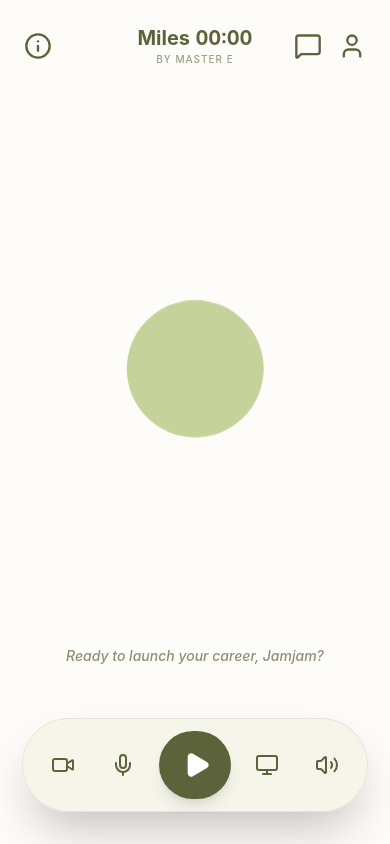
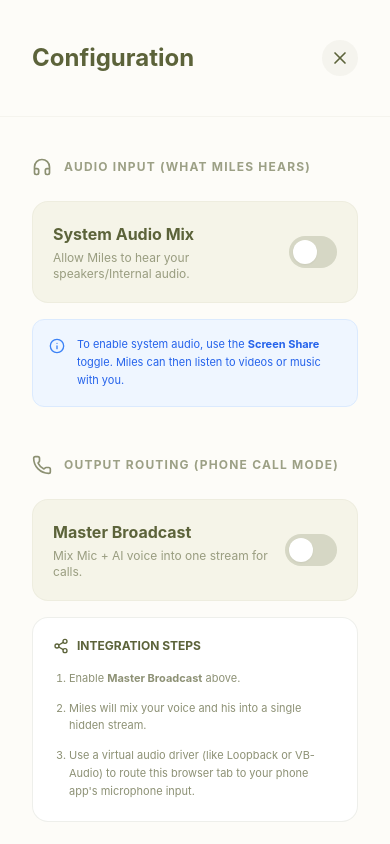
Before and after one commit to panyeroa1/jam-miles, a React (Vite) app: page / in a window 390 px wide. Both pictures are taken after a click on the button 38 px from the left and 45 px from the top of the page. Built offline with nearby package versions, Linux system fonts and the light colour scheme.

Commit message:
feat: Transform Info icon to Configuration hub
Replaces the 'Info' icon with a 'Settings' icon, introducing a new modal for managing audio routing (System Audio and Broadcast) and phone call integration. This change centralizes complex audio configurations into a dedicated UI.

```diff
--- a/App.tsx
+++ b/App.tsx
@@ -1,8 +1,9 @@
+
 import React, { useState, useRef, useEffect, useCallback } from 'react';
 import { GeminiLiveManager } from './services/geminiService.ts';
 import { TranscriptionEntry, ConnectionStatus } from './types.ts';
 import {
-  Mic, MicOff, Info, Square, MessageSquare, X, Camera, CameraOff, ScreenShare, MonitorOff, Play, User, Sparkles, Video, VideoOff, Monitor, Zap, Volume2, VolumeX
+  Mic, MicOff, Info, Square, MessageSquare, X, Camera, CameraOff, ScreenShare, MonitorOff, Play, User, Sparkles, Video, VideoOff, Monitor, Zap, Volume2, VolumeX, Radio, Phone, PhoneOff, Settings, Headphones, Music, Share2
 } from 'lucide-react';
 
 const App: React.FC = () => {
@@ -13,41 +14,36 @@ const App: React.FC = () => {
   const [error, setError] = useState<string | null>(null);
   const [audioData, setAudioData] = useState<Uint8Array>(new Uint8Array(0));
   const [showHistory, setShowHistory] = useState(false);
+  const [showSettings, setShowSettings] = useState(false);
   const [secondsElapsed, setSecondsElapsed] = useState(0);
   const [isCameraOn, setIsCameraOn] = useState(false);
   const [isScreenSharing, setIsScreenSharing] = useState(false);
   const [isMicMuted, setIsMicMuted] = useState(false);
   const [isSpeakerMuted, setIsSpeakerMuted] = useState(false);
   const [isSyncing, setIsSyncing] = useState(false);
+  const [isSystemAudioActive, setIsSystemAudioActive] = useState(false);
+  const [isPhoneMode, setIsPhoneMode] = useState(false);
 
   const managerRef = useRef<GeminiLiveManager | null>(null);
   const visualizerCanvasRef = useRef<HTMLCanvasElement>(null);
   const videoRef = useRef<HTMLVideoElement>(null);
   const processingCanvasRef = useRef<HTMLCanvasElement>(null);
-  const historyEndRef = useRef<HTMLDivElement>(null);
   const timerIntervalRef = useRef<number | null>(null);
   const frameIntervalRef = useRef<number | null>(null);
   const feedbackAudioCtxRef = useRef<AudioContext | null>(null);
 
-  // Sound Synthesis Logic
   const playFeedbackSound = (type: 'start' | 'stop') => {
     if (!feedbackAudioCtxRef.current) {
       feedbackAudioCtxRef.current = new (window.AudioContext || (window as any).webkitAudioContext)();
     }
     const ctx = feedbackAudioCtxRef.current;
     if (ctx.state === 'suspended') ctx.resume();
-
     const osc = ctx.createOscillator();
     const gain = ctx.createGain();
-
     osc.connect(gain);
     gain.connect(ctx.destination);
-
     const now = ctx.currentTime;
-
     if (type === 'start') {
-      // Rising "bloop"
-      osc.type = 'sine';
       osc.frequency.setValueAtTime(440, now);
       osc.frequency.exponentialRampToValueAtTime(880, now + 0.1);
       gain.gain.setValueAtTime(0, now);
@@ -56,8 +52,6 @@ const App: React.FC = () => {
       osc.start(now);
       osc.stop(now + 0.15);
     } else {
-      // Falling "thud"
-      osc.type = 'sine';
       osc.frequency.setValueAtTime(440, now);
       osc.frequency.exponentialRampToValueAtTime(220, now + 0.1);
       gain.gain.setValueAtTime(0, now);
@@ -68,19 +62,14 @@ const App: React.FC = () => {
     }
   };
 
-  // Timer Logic
   useEffect(() => {
     if (status === ConnectionStatus.CONNECTED) {
-      timerIntervalRef.current = window.setInterval(() => {
-        setSecondsElapsed(prev => prev + 1);
-      }, 1000);
+      timerIntervalRef.current = window.setInterval(() => setSecondsElapsed(prev => prev + 1), 1000);
     } else {
       if (timerIntervalRef.current) clearInterval(timerIntervalRef.current);
       if (status === ConnectionStatus.IDLE) setSecondsElapsed(0);
     }
-    return () => {
-      if (timerIntervalRef.current) clearInterval(timerIntervalRef.current);
-    };
+    return () => { if (timerIntervalRef.current) clearInterval(timerIntervalRef.current); };
   }, [status]);
 
   const formatTime = (totalSeconds: number) => {
@@ -89,7 +78,6 @@ const App: React.FC = () => {
     return `${mins.toString().padStart(2, '0')}:${secs.toString().padStart(2, '0')}`;
   };
 
-  // Video Streaming Logic
   const startCamera = async () => {
     try {
       const stream = await navigator.mediaDevices.getUserMedia({ video: { facingMode: 'user' } });
@@ -98,9 +86,7 @@ const App: React.FC = () => {
         setIsCameraOn(true);
         setIsScreenSharing(false);
       }
-    } catch (err) {
-      console.error("Camera access denied", err);
-    }
+    } catch (err) { console.error("Camera access denied", err); }
   };
 
   const stopCamera = () => {
@@ -112,42 +98,54 @@ const App: React.FC = () => {
 
   const startScreenShare = async () => {
     try {
-      const stream = await navigator.mediaDevices.getDisplayMedia({ video: true });
+      const stream = await navigator.mediaDevices.getDisplayMedia({ video: true, audio: true });
       if (videoRef.current) {
         videoRef.current.srcObject = stream;
         setIsScreenSharing(true);
         setIsCameraOn(false);
-        stream.getVideoTracks()[0].onended = () => setIsScreenSharing(false);
+
+        const audioTracks = stream.getAudioTracks();
+        if (audioTracks.length > 0) {
+          setIsSystemAudioActive(true);
+          managerRef.current?.addInputTrack(stream);
+        }
+
+        stream.getVideoTracks()[0].onended = () => {
+          setIsScreenSharing(false);
+          setIsSystemAudioActive(false);
+          managerRef.current?.removeInputTrack(stream);
+        };
       }
-    } catch (err) {
-      console.error("Screen share denied", err);
-    }
+    } catch (err) { console.error("Screen share denied", err); }
   };
 
   const stopScreenShare = () => {
     const stream = videoRef.current?.srcObject as MediaStream;
-    stream?.getTracks().forEach(t => t.stop());
+    if (stream) {
+      managerRef.current?.removeInputTrack(stream);
+      stream.getTracks().forEach(t => t.stop());
+    }
     if (videoRef.current) videoRef.current.srcObject = null;
     setIsScreenSharing(false);
+    setIsSystemAudioActive(false);
   };
 
   const toggleMic = () => {
     const nextState = !isMicMuted;
     setIsMicMuted(nextState);
-    if (managerRef.current) {
-      managerRef.current.setMicMuted(nextState);
-    }
+    managerRef.current?.setMicMuted(nextState);
   };
 
   const toggleSpeaker = () => {
     const nextState = !isSpeakerMuted;
     setIsSpeakerMuted(nextState);
-    if (managerRef.current) {
-      managerRef.current.setSpeakerMuted(nextState);
-    }
+    managerRef.current?.setSpeakerMuted(nextState);
   };
 
-  // Frame processing for Gemini
+  const togglePhoneMode = () => {
+    setIsPhoneMode(prev => !prev);
+  };
+
   useEffect(() => {
     if ((isCameraOn || isScreenSharing) && status === ConnectionStatus.CONNECTED) {
       frameIntervalRef.current = window.setInterval(() => {
@@ -164,18 +162,14 @@ const App: React.FC = () => {
     } else {
       if (frameIntervalRef.current) clearInterval(frameIntervalRef.current);
     }
-    return () => {
-      if (frameIntervalRef.current) clearInterval(frameIntervalRef.current);
-    };
+    return () => { if (frameIntervalRef.current) clearInterval(frameIntervalRef.current); };
   }, [isCameraOn, isScreenSharing, status]);
 
-  // Canvas Visualizer Drawing
   useEffect(() => {
     const canvas = visualizerCanvasRef.current;
     if (!canvas) return;
     const ctx = canvas.getContext('2d');
     if (!ctx) return;
-
     let animationFrameId: number;
     const render = () => {
       const dpr = window.devicePixelRatio || 1;
@@ -186,40 +180,29 @@ const App: React.FC = () => {
       const centerX = rect.width / 2;
       const centerY = rect.height / 2;
       const isMobile = rect.width < 640;
-
       const isVideoActive = isCameraOn || isScreenSharing;
       const baseRadius = isVideoActive ? (isMobile ? 30 : 40) : (isMobile ? 65 : 85);
-
       ctx.clearRect(0, 0, rect.width, rect.height);
       const now = Date.now();
       const breathing = Math.sin(now / 1500) * 5 + Math.sin(now / 800) * 2;
       let averageLevel = 0;
-      if (audioData.length > 0) {
-        averageLevel = audioData.reduce((a, b) => a + b, 0) / audioData.length;
-      }
+      if (audioData.length > 0) averageLevel = audioData.reduce((a, b) => a + b, 0) / audioData.length;
       const activePulse = (averageLevel / 255) * (isVideoActive ? 15 : (isMobile ? 40 : 60));
       const ringCount = isVideoActive ? 3 : (isMobile ? 6 : 8);
-
       for (let i = 1; i <= ringCount; i++) {
         const ringRadius = baseRadius + (i * (isVideoActive ? 8 : (isMobile ? 18 : 24))) + (breathing * 0.4);
-        ctx.beginPath();
-        ctx.arc(centerX, centerY, ringRadius, 0, Math.PI * 2);
-        ctx.lineWidth = 0.5;
-        ctx.strokeStyle = `rgba(92, 99, 58, ${isVideoActive ? 0.1 : 0.03 - (i * 0.002)})`;
-        ctx.stroke();
+        ctx.beginPath(); ctx.arc(centerX, centerY, ringRadius, 0, Math.PI * 2);
+        ctx.lineWidth = 0.5; ctx.strokeStyle = `rgba(92, 99, 58, ${isVideoActive ? 0.1 : 0.03 - (i * 0.002)})`; ctx.stroke();
       }
-
       const coreRadius = baseRadius + (activePulse * 0.5) + (breathing * 0.5);
-      ctx.beginPath();
-      ctx.arc(centerX, centerY, coreRadius, 0, Math.PI * 2);
-      ctx.fillStyle = isVideoActive ? 'rgba(197, 210, 153, 0.8)' : '#c5d299';
+      ctx.beginPath(); ctx.arc(centerX, centerY, coreRadius, 0, Math.PI * 2);
+      ctx.fillStyle = isPhoneMode ? 'rgba(59, 130, 246, 0.8)' : (isVideoActive ? 'rgba(197, 210, 153, 0.8)' : '#c5d299');
       ctx.fill();
-
       animationFrameId = requestAnimationFrame(render);
     };
     render();
     return () => cancelAnimationFrame(animationFrameId);
-  }, [audioData, isCameraOn, isScreenSharing, status]);
+  }, [audioData, isCameraOn, isScreenSharing, status, isPhoneMode]);
 
   const handleMessage = useCallback((text: string, isUser: boolean, isTurnComplete: boolean) => {
     if (isUser) {
@@ -237,7 +220,7 @@ const App: React.FC = () => {
     }
   }, []);
 
-  const handleProfileUpdate = useCallback((profile: any) => {
+  const handleProfileUpdate = useCallback(() => {
     setIsSyncing(true);
     setTimeout(() => setIsSyncing(false), 3000);
   }, []);
@@ -247,6 +230,7 @@ const App: React.FC = () => {
       playFeedbackSound('stop');
       managerRef.current?.disconnect();
       setStatus(ConnectionStatus.IDLE);
+      setIsSystemAudioActive(false);
     } else {
       playFeedbackSound('start');
       setStatus(ConnectionStatus.CONNECTING);
@@ -257,26 +241,33 @@ const App: React.FC = () => {
         manager.setSpeakerMuted(isSpeakerMuted);
         managerRef.current = manager;
         setStatus(ConnectionStatus.CONNECTED);
-      } catch (err) {
-        setStatus(ConnectionStatus.ERROR);
-      }
+      } catch (err) { setStatus(ConnectionStatus.ERROR); }
     }
   };
 
   return (
     <div className="h-screen-safe w-full flex flex-col overflow-hidden relative bg-[#fdfcf8] select-none">
       <canvas ref={processingCanvasRef} className="hidden" />
-
       <header className="relative z-30 flex items-center justify-between px-6 py-6 md:px-10 md:py-10">
         <div className="flex-1 flex justify-start items-center gap-2">
-          <button className="text-[#5c633a] hover:opacity-70 transition-opacity active:scale-95">
-            <Info size={28} />
-          </button>
+          <button onClick={() => setShowSettings(true)} className="text-[#5c633a] hover:opacity-70 transition-opacity active:scale-95"><Settings size={28} /></button>
           {isSyncing && (
             <div className="flex items-center gap-1.5 px-3 py-1 bg-[#c5d299]/30 rounded-full animate-pulse border border-[#c5d299]/50">
                <Sparkles size={14} className="text-[#5c633a]" />
                <span className="text-[10px] font-bold text-[#5c633a] uppercase tracking-wider hidden sm:inline">Learning</span>
             </div>
+          )}
+          {isSystemAudioActive && (
+             <div className="flex items-center gap-1.5 px-3 py-1 bg-blue-100 rounded-full border border-blue-200">
+                <Radio size={14} className="text-blue-600 animate-pulse" />
+                <span className="text-[10px] font-bold text-blue-600 uppercase tracking-wider hidden sm:inline">System Audio</span>
+             </div>
+          )}
+          {isPhoneMode && (
+             <div className="flex items-center gap-1.5 px-3 py-1 bg-blue-500 rounded-full border border-blue-600">
+                <Zap size={14} className="text-white animate-pulse" />
+                <span className="text-[10px] font-bold text-white uppercase tracking-wider hidden sm:inline">Broadcasting</span>
+             </div>
           )}
         </div>
         <div className="flex flex-col items-center">
@@ -294,13 +285,7 @@ const App: React.FC = () => {
 
       <main className="flex-1 relative flex flex-col items-center justify-center overflow-hidden">
         <div className={`absolute inset-0 transition-opacity duration-500 z-10 ${(isCameraOn || isScreenSharing) ? 'opacity-100' : 'opacity-0 pointer-events-none'}`}>
-          <video
-            ref={videoRef}
-            autoPlay
-            playsInline
-            muted
-            className="w-full h-full object-cover"
-          />
+          <video ref={videoRef} autoPlay playsInline muted className="w-full h-full object-cover" />
           <div className="absolute inset-0 bg-black/10 pointer-events-none" />
         </div>
         <canvas ref={visualizerCanvasRef} className="relative z-20 w-full h-full max-h-[75vw] max-w-[75vw] md:max-h-[800px] md:max-w-[800px] pointer-events-none" />
@@ -310,45 +295,28 @@ const App: React.FC = () => {
         <div className={`text-sm md:text-base font-medium h-12 px-8 text-center w-full max-w-[600px] line-clamp-2 italic leading-snug transition-colors duration-300 ${(isCameraOn || isScreenSharing) ? 'text-white drop-shadow-md' : 'text-[#5c633a]/70'}`}>
           {status === ConnectionStatus.CONNECTED ? (currentAssistantText || currentUserText || "Miles is listening...") : "Ready to launch your career, Jamjam?"}
         </div>
-
-        <div className="bg-[#f5f4e8]/90 backdrop-blur-xl px-4 py-3 rounded-full flex items-center gap-3 sm:gap-6 shadow-2xl border border-[#5c633a]/10">
-          <button
-            onClick={isCameraOn ? stopCamera : startCamera}
-            className={`p-3 rounded-full transition-all active:scale-90 ${isCameraOn ? 'bg-[#5c633a] text-white' : 'hover:bg-[#5c633a]/10 text-[#5c633a]'}`}
-            title="Toggle Camera"
-          >
-            {isCameraOn ? <VideoOff size={24} /> : <Video size={24} />}
+        <div className="bg-[#f5f4e8]/90 backdrop-blur-xl px-4 py-3 rounded-full flex flex-wrap items-center justify-center gap-2 sm:gap-4 shadow-2xl border border-[#5c633a]/10">
+          <button onClick={isCameraOn ? stopCamera : startCamera} className={`p-3 rounded-full transition-all active:scale-90 ${isCameraOn ? 'bg-[#5c633a] text-white' : 'hover:bg-[#5c633a]/10 text-[#5c633a]'}`} title="Toggle Camera">
+            {isCameraOn ? <VideoOff size={22} /> : <Video size={22} />}
+          </button>
+          <button onClick={toggleMic} className={`p-3 rounded-full transition-all active:scale-90 ${isMicMuted ? 'bg-[#ff4d4d] text-white' : 'hover:bg-[#5c633a]/10 text-[#5c633a]'}`} title="Toggle Mic">
+            {isMicMuted ? <MicOff size={22} /> : <Mic size={22} />}
           </button>
 
-          <button
-            onClick={toggleMic}
-            className={`p-3 rounded-full transition-all active:scale-90 ${isMicMuted ? 'bg-[#ff4d4d] text-white' : 'hover:bg-[#5c633a]/10 text-[#5c633a]'}`}
-            title="Toggle Mic"
-          >
-            {isMicMuted ? <MicOff size={24} /> : <Mic size={24} />}
-          </button>
-
-          <button
-            onClick={toggleConnection}
-            className={`p-5 rounded-full shadow-lg transition-all active:scale-95 flex items-center justify-center ${status === ConnectionStatus.CONNECTED ? 'bg-[#ff4d4d] text-white' : 'bg-[#5c633a] text-white'}`}
-          >
+          <button onClick={toggleConnection} className={`p-5 rounded-full shadow-lg transition-all active:scale-95 flex items-center justify-center ${status === ConnectionStatus.CONNECTED ? 'bg-[#ff4d4d] text-white' : 'bg-[#5c633a] text-white'}`}>
             {status === ConnectionStatus.CONNECTED ? <Square size={28} fill="currentColor" /> : <Play size={28} fill="currentColor" className="ml-1" />}
           </button>
 
-          <button
-            onClick={isScreenSharing ? stopScreenShare : startScreenShare}
-            className={`p-3 rounded-full transition-all active:scale-90 ${isScreenSharing ? 'bg-[#5c633a] text-white' : 'hover:bg-[#5c633a]/10 text-[#5c633a]'}`}
-            title="Screen Share"
-          >
-            {isScreenSharing ? <MonitorOff size={24} /> : <Monitor size={24} />}
+          <button onClick={isScreenSharing ? stopScreenShare : startScreenShare} className={`p-3 rounded-full transition-all active:scale-90 ${isScreenSharing ? 'bg-[#5c633a] text-white' : 'hover:bg-[#5c633a]/10 text-[#5c633a]'}`} title="Screen Share">
+            {isScreenSharing ? <MonitorOff size={22} /> : <Monitor size={22} />}
           </button>
 
-          <button
-            onClick={toggleSpeaker}
-            className={`p-3 rounded-full transition-all active:scale-90 ${isSpeakerMuted ? 'bg-[#ff4d4d] text-white' : 'hover:bg-[#5c633a]/10 text-[#5c633a]'}`}
-            title="Toggle Speaker"
-          >
-            {isSpeakerMuted ? <VolumeX size={24} /> : <Volume2 size={24} />}
+          <button onClick={togglePhoneMode} className={`p-3 rounded-full transition-all active:scale-90 ${isPhoneMode ? 'bg-blue-500 text-white' : 'hover:bg-[#5c633a]/10 text-[#5c633a]'}`} title="Phone Call Mode">
+            {isPhoneMode ? <PhoneOff size={22} /> : <Phone size={22} />}
+          </button>
+
+          <button onClick={toggleSpeaker} className={`p-3 rounded-full transition-all active:scale-90 ${isSpeakerMuted ? 'bg-[#ff4d4d] text-white' : 'hover:bg-[#5c633a]/10 text-[#5c633a]'}`} title="Toggle Speaker">
+            {isSpeakerMuted ? <VolumeX size={22} /> : <Volume2 size={22} />}
           </button>
         </div>
       </footer>
@@ -361,17 +329,101 @@ const App: React.FC = () => {
               <button onClick={() => setShowHistory(false)} className="p-2 bg-[#5c633a]/5 rounded-full"><X size={20} /></button>
             </div>
             <div className="flex-1 overflow-y-auto px-6 py-8 space-y-6">
+              {history.length === 0 && (
+                <div className="flex flex-col items-center justify-center h-full text-[#5c633a]/40 gap-4">
+                  <MessageSquare size={48} />
+                  <p className="font-medium">No sessions logged yet, Jamjam.</p>
+                </div>
+              )}
               {history.map((entry, i) => (
                 <div key={i} className={`flex flex-col ${entry.role === 'user' ? 'items-end' : 'items-start'}`}>
                   <div className={`max-w-[85%] px-5 py-3 rounded-2xl ${entry.role === 'user' ? 'bg-[#5c633a] text-white rounded-tr-none' : 'bg-[#f5f4e8] text-[#5c633a] rounded-tl-none border border-[#5c633a]/5'}`}>
                     <p className="text-sm leading-relaxed">{entry.text}</p>
-                    <span className="text-[10px] opacity-40 mt-1 block">
-                      {new Date(entry.timestamp).toLocaleTimeString([], { hour: '2-digit', minute: '2-digit' })}
-                    </span>
+                    <span className="text-[10px] opacity-40 mt-1 block">{new Date(entry.timestamp).toLocaleTimeString([], { hour: '2-digit', minute: '2-digit' })}</span>
                   </div>
                 </div>
               ))}
-              <div ref={historyEndRef} />
+            </div>
+          </div>
+        </div>
+      )}
+
+      {showSettings && (
+        <div className="absolute inset-0 bg-black/20 backdrop-blur-[2px] z-50 flex justify-start">
+          <div className="h-full w-full md:w-[450px] bg-[#fdfcf8] shadow-2xl flex flex-col animate-in slide-in-from-left duration-300">
+            <div className="flex items-center justify-between px-8 py-10 border-b border-[#5c633a]/5">
+              <h2 className="text-2xl font-bold text-[#5c633a]">Configuration</h2>
+              <button onClick={() => setShowSettings(false)} className="p-2 bg-[#5c633a]/5 rounded-full"><X size={20} /></button>
+            </div>
+            <div className="flex-1 overflow-y-auto px-8 py-10 space-y-12">
+
+              <section className="space-y-6">
+                <div className="flex items-center gap-3 text-[#5c633a]">
+                   <Headphones size={20} className="opacity-70" />
+                   <h3 className="text-xs font-bold uppercase tracking-widest opacity-60">Audio Input (What Miles Hears)</h3>
+                </div>
+                <div className="space-y-4">
+                  <div className="flex items-center justify-between p-5 bg-[#f5f4e8] rounded-2xl border border-[#5c633a]/5">
+                    <div className="space-y-1">
+                      <p className="font-bold text-[#5c633a]">System Audio Mix</p>
+                      <p className="text-xs text-[#5c633a]/60">Allow Miles to hear your speakers/Internal audio.</p>
+                    </div>
+                    <button
+                      onClick={() => isScreenSharing ? stopScreenShare() : startScreenShare()}
+                      className={`w-14 h-8 rounded-full transition-colors relative ${isSystemAudioActive ? 'bg-blue-500' : 'bg-[#5c633a]/20'}`}
+                    >
+                      <div className={`absolute top-1 w-6 h-6 bg-white rounded-full transition-all ${isSystemAudioActive ? 'left-7' : 'left-1'} shadow-sm`} />
+                    </button>
+                  </div>
+                  <div className="p-4 bg-blue-50 rounded-xl border border-blue-100 flex gap-3">
+                    <Info size={16} className="text-blue-500 shrink-0 mt-0.5" />
+                    <p className="text-[11px] text-blue-600 leading-relaxed">
+                      To enable system audio, use the <strong>Screen Share</strong> toggle. Miles can then listen to videos or music with you.
+                    </p>
+                  </div>
+                </div>
+              </section>
+
+              <section className="space-y-6">
+                <div className="flex items-center gap-3 text-[#5c633a]">
+                   <Phone size={20} className="opacity-70" />
+                   <h3 className="text-xs font-bold uppercase tracking-widest opacity-60">Output Routing (Phone Call Mode)</h3>
+                </div>
+                <div className="space-y-4">
+                  <div className="flex items-center justify-between p-5 bg-[#f5f4e8] rounded-2xl border border-[#5c633a]/5">
+                    <div className="space-y-1">
+                      <p className="font-bold text-[#5c633a]">Master Broadcast</p>
+                      <p className="text-xs text-[#5c633a]/60">Mix Mic + AI voice into one stream for calls.</p>
+                    </div>
+                    <button
+                      onClick={togglePhoneMode}
+                      className={`w-14 h-8 rounded-full transition-colors relative ${isPhoneMode ? 'bg-blue-500' : 'bg-[#5c633a]/20'}`}
+                    >
+                      <div className={`absolute top-1 w-6 h-6 bg-white rounded-full transition-all ${isPhoneMode ? 'left-7' : 'left-1'} shadow-sm`} />
+                    </button>
+                  </div>
+
+                  <div className="p-5 bg-white rounded-2xl border border-[#5c633a]/10 space-y-4">
+                    <div className="flex items-center gap-2">
+                       <Share2 size={16} className="text-[#5c633a]" />
+                       <p className="text-xs font-bold text-[#5c633a] uppercase">Integration Steps</p>
+                    </div>
+                    <ol className="text-[11px] text-[#5c633a]/70 space-y-3 list-decimal ml-4 leading-relaxed">
+                      <li>Enable <strong>Master Broadcast</strong> above.</li>
+                      <li>Miles will mix your voice and his into a single hidden stream.</li>
+                      <li>Use a virtual audio driver (like Loopback or VB-Audio) to route this browser tab to your phone app's microphone input.</li>
+                    </ol>
+                  </div>
+                </div>
+              </section>
+
+              <section className="pt-6 border-t border-[#5c633a]/5">
+                 <div className="flex items-center justify-between text-[#5c633a]/40 text-[10px] font-bold uppercase tracking-tighter">
+                    <span>Miles Engine v2.5</span>
+                    <span>Created with ❤️ by Master E</span>
+                 </div>
+              </section>
+
             </div>
           </div>
         </div>
```
Also changed, not shown: services/geminiService.ts (+79 -16 lines), 1 other file (tests, documents, lock files or other folders).
